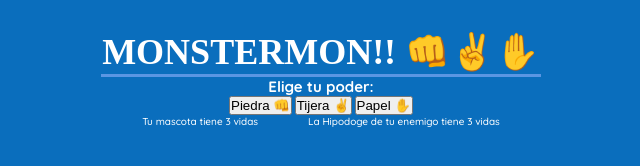
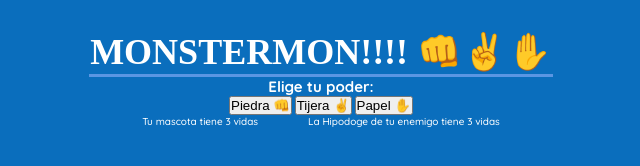
Before and after one commit to xbrandon6196x/Monstemon, a plain HTML site: page index.html in a window 1280 px wide. Both pictures are taken after a click on the button "Seleccionar". Shown: the whole page, without its empty margins (319-959 px from the left). Drawn offline with Linux system fonts and the light colour scheme; files that its build step writes are made by us from their sources; files whose address does not match are found by name; a web font is replaced by a local one.

Commit message:
Commit desde VISUAL STUDIO CODE2

```diff
--- a/index.html
+++ b/index.html
@@ -31,7 +31,7 @@
             <button id="seleccionarMascotaBoton">Seleccionar</button>
         </section>
         <section id="selecciona-poder">
-            <h1 class="titulo">MONSTERMON!! 👊✌✋</h1>
+            <h1 class="titulo">MONSTERMON!!!! 👊✌✋</h1>
             <h2>Elige tu poder:</h2>
             <div>
                 <button id="piedra">Piedra 👊</button>
```
